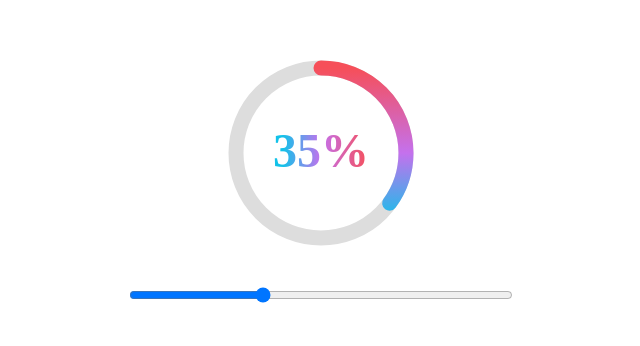
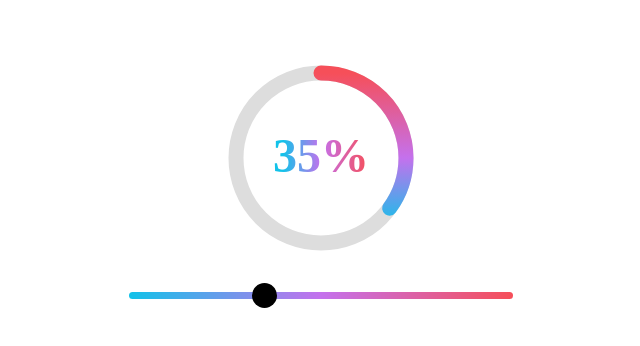
Before and after one commit to Rvp888/React-Progress-Bar, a React (Create React App) app: page / in a window 1280 px wide. Shown: the part 220-566 px from the top of the page, without its empty margins (319-959 px from the left). Built offline with nearby package versions, Linux system fonts and the light colour scheme.

Commit message:
modify files

```diff
--- a/src/App.css
+++ b/src/App.css
@@ -12,6 +12,19 @@ svg {
 .progress-input {
   width: 30vw;
   margin-top: 30px;
+  height: 7px;
+  -webkit-appearance: none;
+  background-image: linear-gradient(to right, var(--color1), var(--color2), var(--color3));
+  border-radius: 5px;
+}
+
+.progress-input::-webkit-slider-thumb {
+  -webkit-appearance: none;
+  width: 25px;
+  height: 25px;
+  border-radius: 50%;
+  background-color: black;
+  cursor: pointer;
 }
 
 .circle-background {
```
